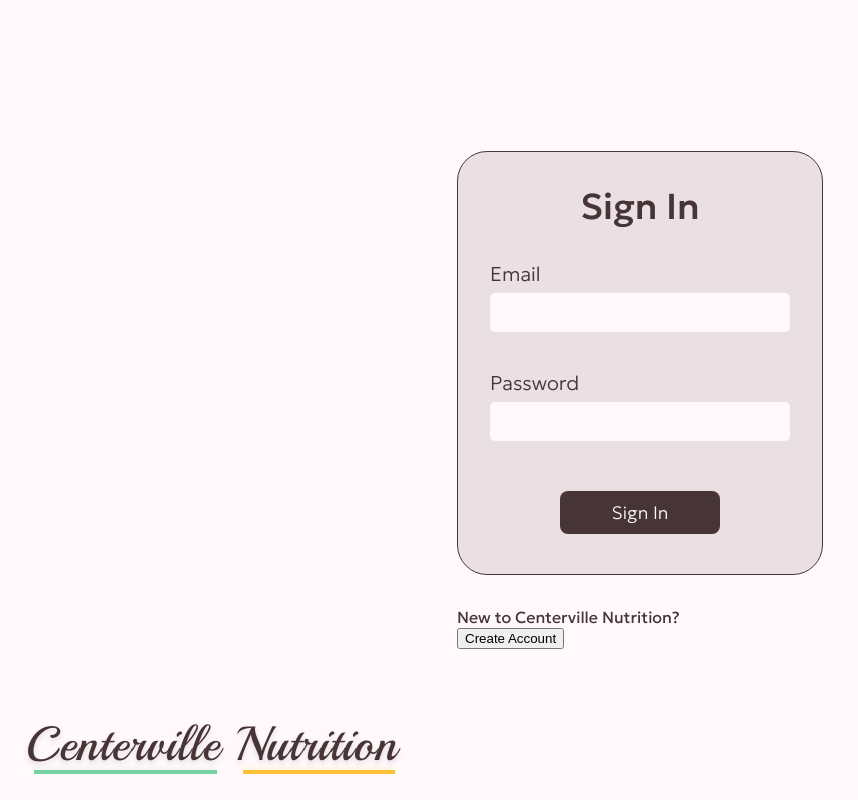
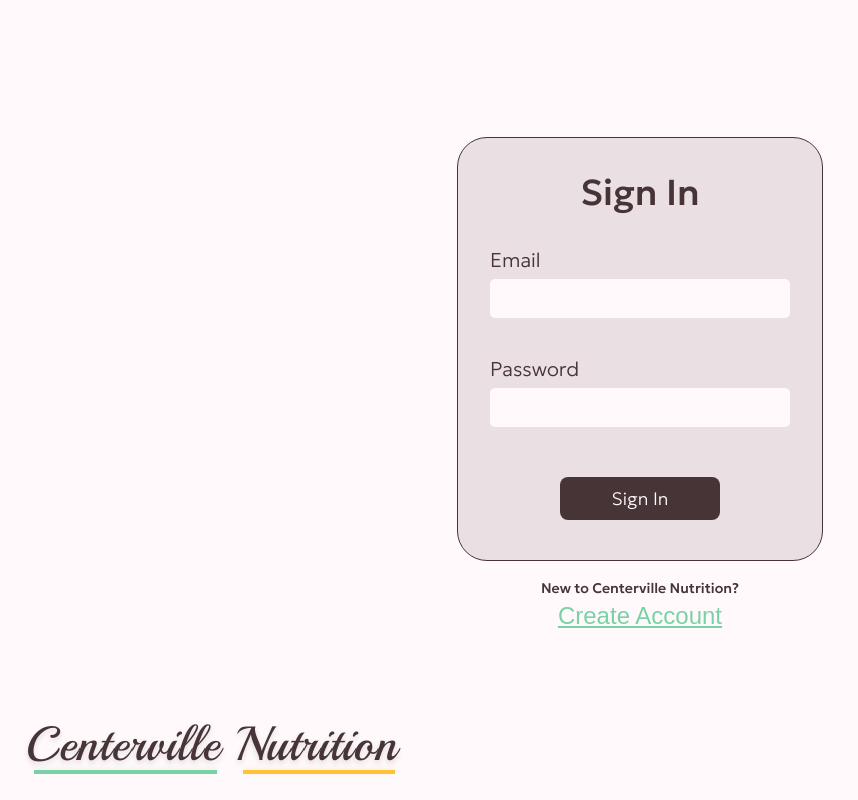
Before and after one commit to Beexisuma/CentervilleNutrition, a PHP site: page /CN/register.html in a window 1280 px wide. Shown: the whole page, without its empty margins (0-858 px from the left). Run offline with PHP 8.4, Linux system fonts and the light colour scheme.

Commit message:
Update register.css

```diff
--- a/CN/register.css
+++ b/CN/register.css
@@ -13,7 +13,6 @@
 	border: 1px solid var(--dark1);
 	display: flex;
 	flex-direction: column;
-	margin-bottom: 4vh;
 	z-index: 4;
 }
 
@@ -30,6 +29,14 @@
 	font-weight: 200;
 }
 
+.sign-form section {
+	display: grid;
+	grid-template-columns: 1fr 1fr;
+	column-gap: 32px;
+	row-gap: 18px;
+	width: 100%;
+}
+
 .reg-text {
 	font-size: 20px;
 	width: 300px;
@@ -39,6 +46,10 @@
 	border: none;
 	border-radius: 5px;
 	margin-bottom: 38px;
+}
+
+.reg-text2 {
+	margin-bottom: 24px !important;
 }
 
 .reg-text:focus {
@@ -65,6 +76,38 @@
 
 .reg-submit:active {
 	transform: scale(0.99);
+}
+
+.register-link-text {
+	font-size: 14px;
+	margin-top: 18px;
+	font-weight: 500;
+	width: 100%;
+	text-align: center;
+}
+
+.create-account-link, .sign-up-link {
+	margin: 4px 0 4vh 0;
+	font-size: 24px;
+	font-weight: 200;
+	text-decoration: underline;
+	background-color: transparent;
+	border: none;
+	cursor: pointer;
+	width: 100%;
+	text-align: center;
+}
+
+.create-account-link {
+	color: var(--green1);
+}
+
+.sign-up-link {
+	color: var(--yellow1);
+}
+
+.create-account-link:hover, .sign-up-link:hover {
+	opacity: 0.7;
 }
 
 @media only screen and (max-height: 540px) {
@@ -94,10 +137,17 @@
 		border: none;
 	}
 
+	.sign-form section{
+		display: flex;
+		flex-direction: column;
+		row-gap: 0;
+	}
+
 	.alt-logo {
 		position: relative;
 		margin-left: -24px;
 		margin-top: 24px;
 	}
 
+
 }
```
